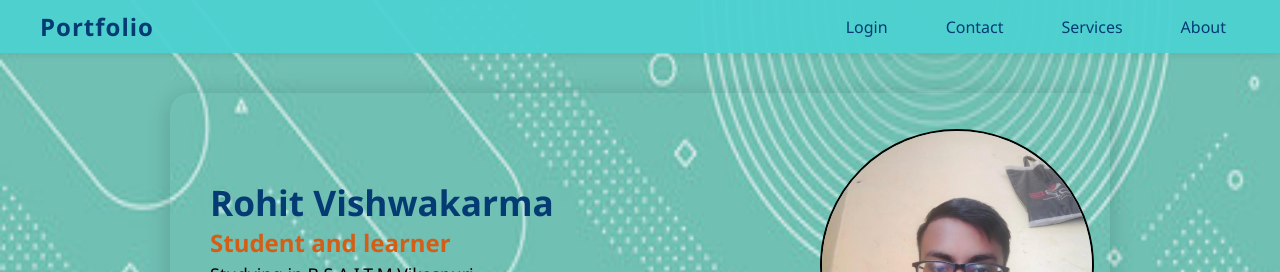
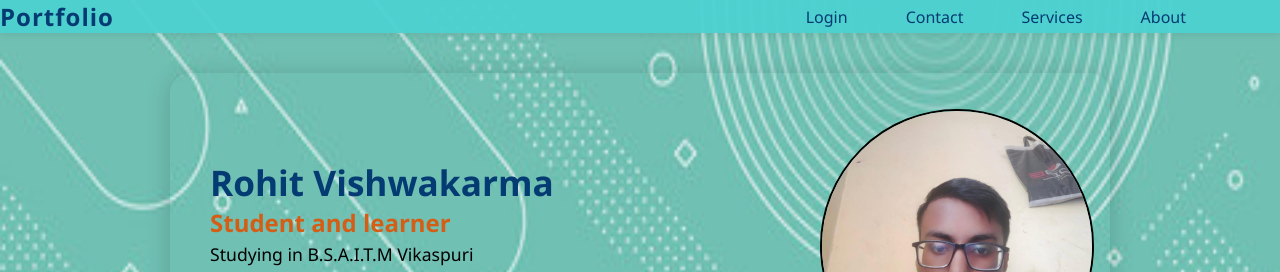
Before and after one commit to rohit9722vk-arch/Rohit-Portfolio, a plain HTML site: page index.html in a window 1280 px wide. Shown: the top 272 px of the page. Drawn offline with Linux system fonts and the light colour scheme.

Commit message:
Update style.css

```diff
--- a/style.css
+++ b/style.css
@@ -13,8 +13,6 @@ header {
 }
 header nav {
     max-width: 1200px;
-    margin: 0 auto;
-    padding: 10px 10px;
     display: flex;
     justify-content: space-between;
     align-items: center;
```
